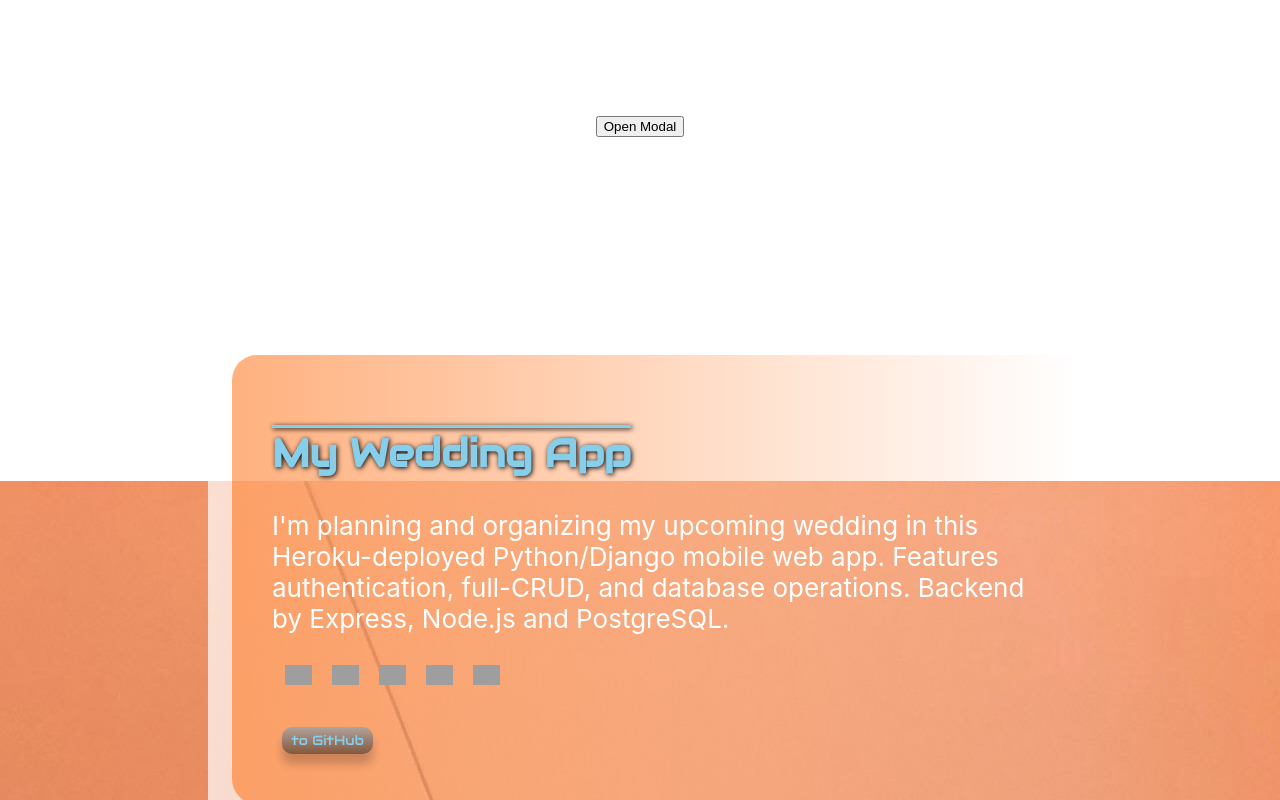
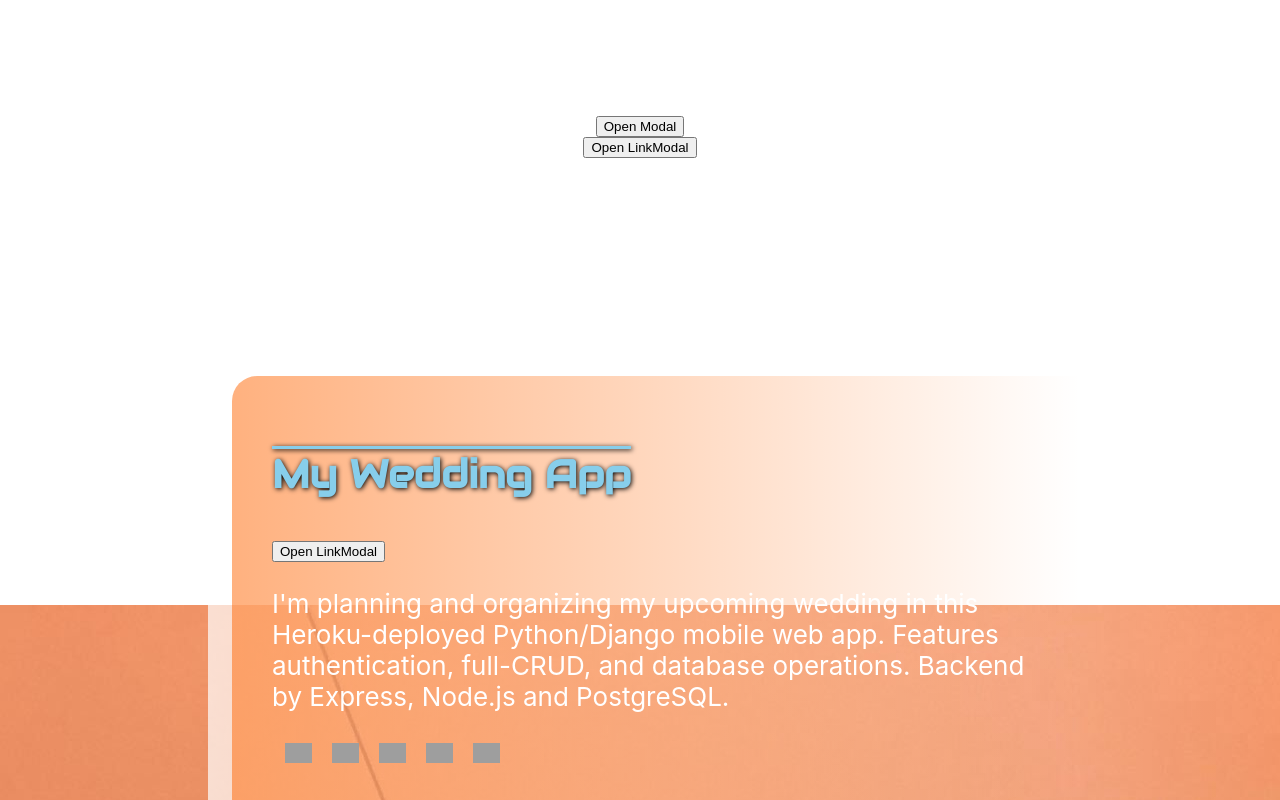
Before and after one commit to jstearne/v2-portfolio, a React (Create React App) app: page / in a window 1280 px wide. Shown: the part 440-1240 px from the top of the page. Built offline with nearby package versions, Linux system fonts and the light colour scheme; grey boxes are pictures that could not be loaded.

Commit message:
Added modal with external link in project component. Build out functionality.

```diff
--- a/src/App.js
+++ b/src/App.js
@@ -5,8 +5,7 @@ import Welcome from './components/Welcome';
 import Project from './components/Project';
 import Credential from './components/Credential';
 import NavBar from './components/NavBar';
-
-import Popup from 'reactjs-popup';
+import LinkModal from './components/Project/LinkModal';
 import ModalTest from './components/ModalTest';
 
 import { FontAwesomeIcon } from "@fortawesome/react-fontawesome"; /* Font Awesome icons */
@@ -27,7 +26,9 @@ function App() {
 
         {/* Welcome Component at top of page, selfie in tooltip? */}
         <Welcome name={'Jared'} />
+
         <ModalTest />
+        <LinkModal />
 
         {/* Pulsing down arrow to let users know to keep scrolling */}
         <FontAwesomeIcon className="down-arrow" icon={faAngleDoubleDown} size="lg" />
--- /dev/null
+++ b/src/components/Project/LinkModal/index.js
@@ -0,0 +1,17 @@
+import React from 'react';
+import Popup from 'reactjs-popup';
+
+// verified and working. Popup with link that sends to another window, different site. Make three buttons and style!
+
+function toLinkedIn() {
+    window.open(
+      `https://www.linkedin.com/in/jared-stearne/`, "_blank");
+}
+
+const ModalTest = () => (
+    <Popup trigger={<button className="button"> Open LinkModal </button>} modal>
+      <span> Modal content and links go here! <a href="www.google.com" onClick={toLinkedIn} target="_blank">Google Link</a> </span>
+    </Popup>
+  );
+
+export default ModalTest;
--- a/src/components/Project/index.js
+++ b/src/components/Project/index.js
@@ -1,4 +1,5 @@
 import React from 'react';
+import LinkModal from './LinkModal';
 // Still links to app.css! No need for a separate import
 
 // temporary solution: to github jstearne page
@@ -18,6 +19,10 @@ function Project(props) { /* props is passed from App.js and is an all-in-one ar
             <div className="project-nested-div">
                 <h2 style={{ textDecorationLine: 'overline' }} >{props.projectName}</h2>
 
+                {/* Nested subcomponent with links */}
+                <LinkModal />
+
+
                 <p>{props.blurb}</p>
                 <p>{props.tech1} {props.tech2} {props.tech3} {props.tech4} {props.tech5} </p>
                 {/* need buttons for visiting the live site, git, and seeing image? */}
```
